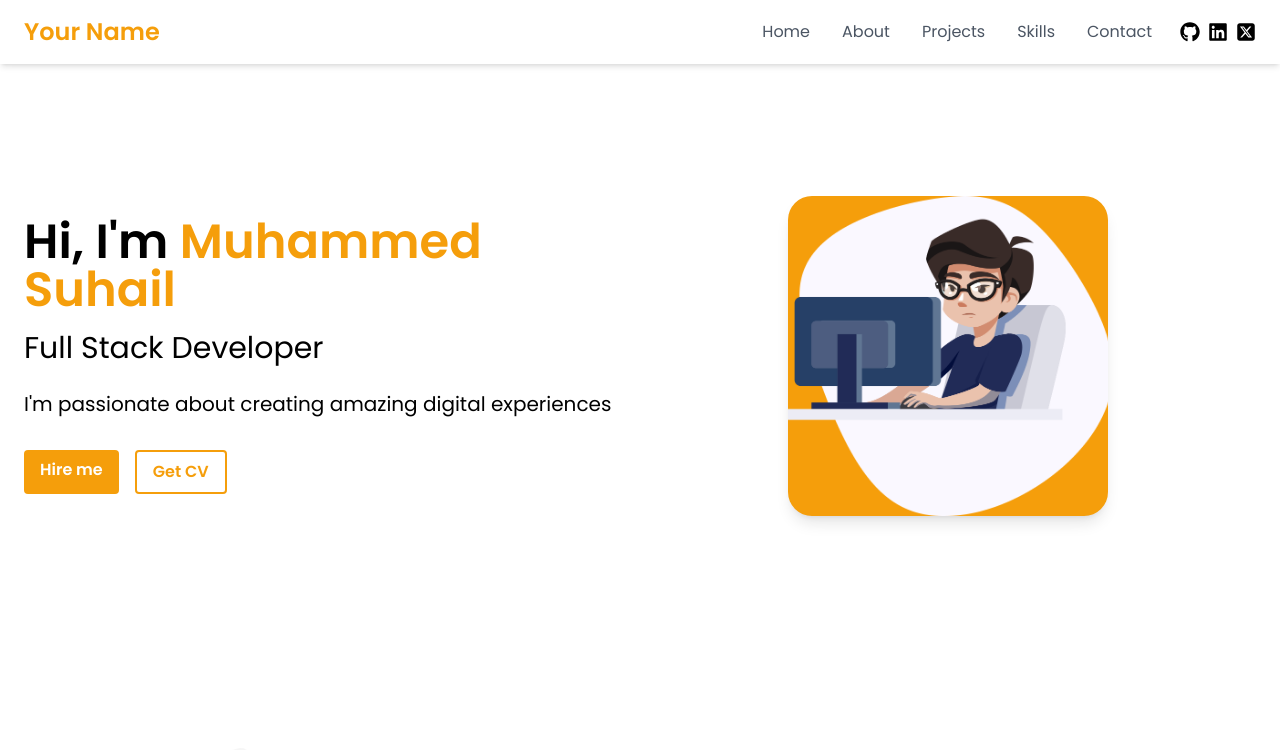
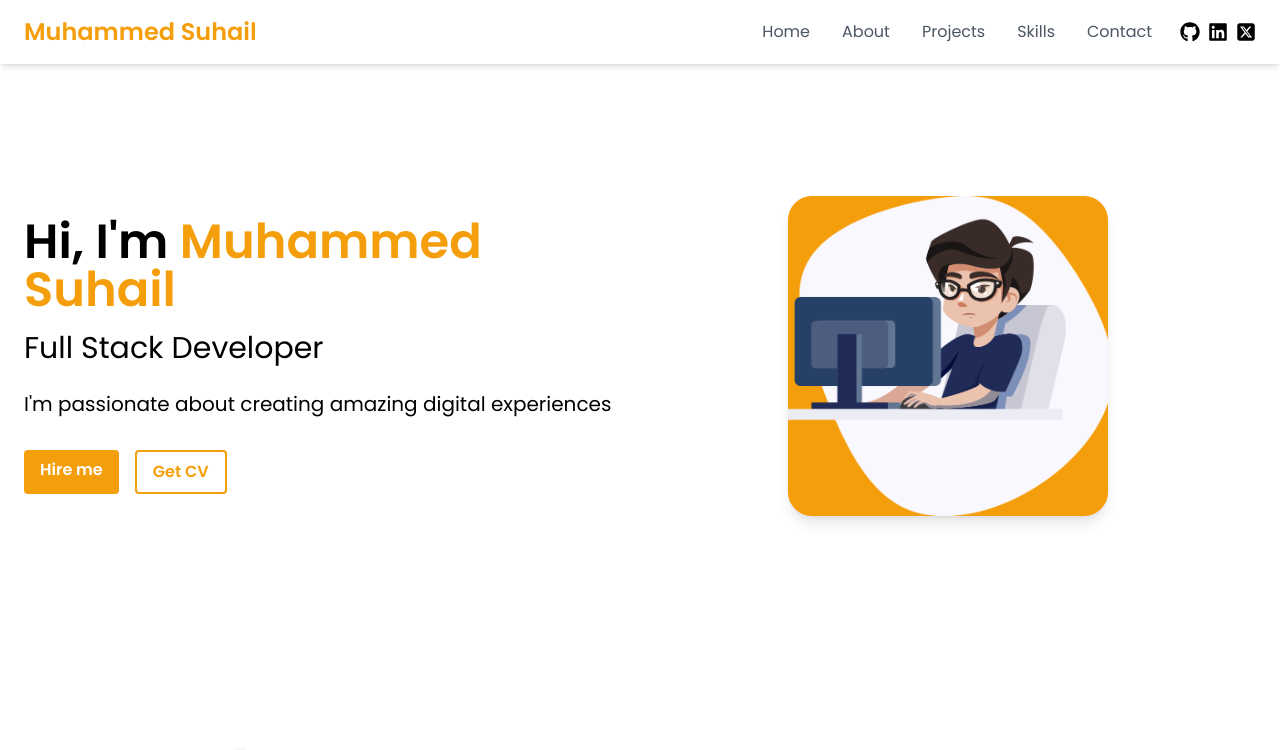
Before and after one commit to mskcmd/MyPortfolio, a React (Vite) app: page / in a window 1280 px wide. Shown: the top 750 px of the page. Built offline with nearby package versions, Linux system fonts and the light colour scheme.

Commit message:
Add image in Readme

```diff
--- a/src/components/Header.jsx
+++ b/src/components/Header.jsx
@@ -18,7 +18,7 @@
           animate={{ opacity: 1, x: 0 }}
           transition={{ duration: 0.5 }}
         >
-          <h1 className="text-2xl font-bold text-accent">Your Name</h1>
+          <h1 className="text-2xl font-bold text-accent">Muhammed Suhail</h1>
         </motion.div>
 
         {/* Navigation Links and Icons */}
```
Also changed, not shown: src/assets/image.png (added), 1 other file (tests, documents, lock files or other folders).
